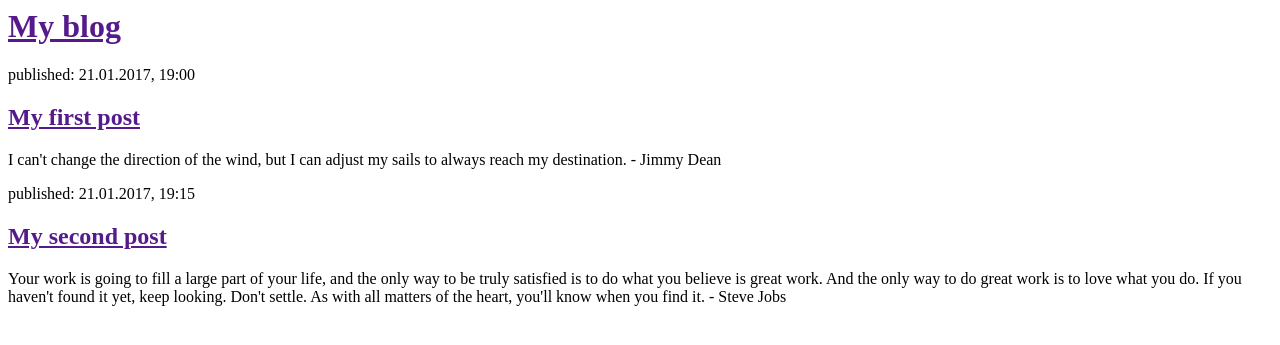
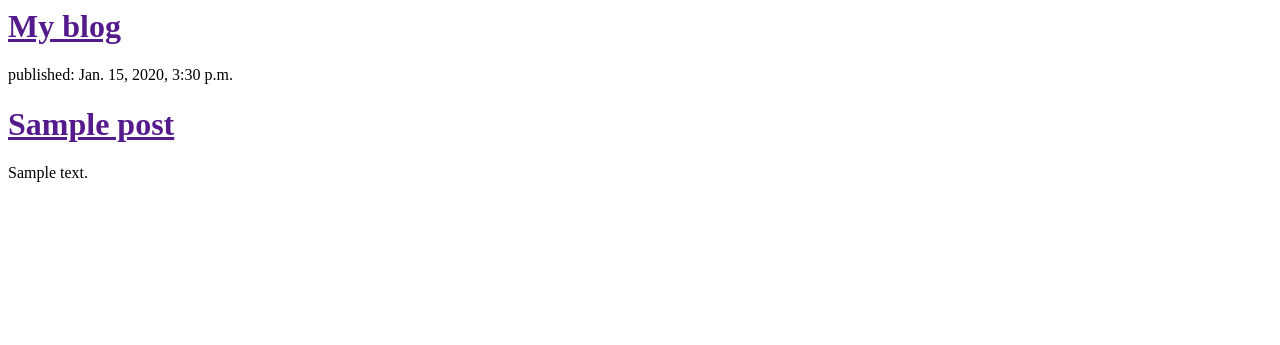
Before and after one commit to MalavikaUnny/my-first-blog, a Django app: template blog/templates/blog/post_list.html in a window 1280 px wide. Shown: the top 345 px of the page. Run offline with Django 3.2, Linux system fonts and the light colour scheme; the template is opened without the code that fills it: values that come from a table or form of the project are taken from there, others are empty; tables that the repository leaves empty hold one stand-in row (values such as "Sample post").

Commit message:
Modified templates to display posts from database.

```diff
--- a/blog/templates/blog/post_list.html
+++ b/blog/templates/blog/post_list.html
@@ -6,17 +6,12 @@
         <div>
             <h1><a href="">My blog</a></h1>
         </div>
-
-        <div>
-            <p>published: 21.01.2017, 19:00</p>
-            <h2><a href="">My first post</a></h2>
-            <p>I can't change the direction of the wind, but I can adjust my sails to always reach my destination. - Jimmy Dean</p>
-        </div>
-
-        <div>
-            <p>published: 21.01.2017, 19:15</p>
-            <h2><a href="">My second post</a></h2>
-            <p>Your work is going to fill a large part of your life, and the only way to be truly satisfied is to do what you believe is great work. And the only way to do great work is to love what you do. If you haven't found it yet, keep looking. Don't settle. As with all matters of the heart, you'll know when you find it. - Steve Jobs</p>
-        </div>
+	{% for post in posts %}
+	    <div>
+		<p>published: {{ post.published_date }}</p>
+                <h1><a href="">{{ post.title }}</a></h1>
+		<p>{{ post.text|linebreaksbr }}</p>
+	    </div>
+        {% endfor %}
     </body>
 </html>
--- a/blog/views.py
+++ b/blog/views.py
@@ -1,4 +1,7 @@
 from django.shortcuts import render
+from django.utils import timezone
+from .models import Post
 
 def post_list(request):
-	return render(request, 'blog/post_list.html', {})
+    posts = Post.objects.filter(published_date__lte=timezone.now()).order_by('published_date')
+    return render(request, 'blog/post_list.html', {'posts': posts})
```
